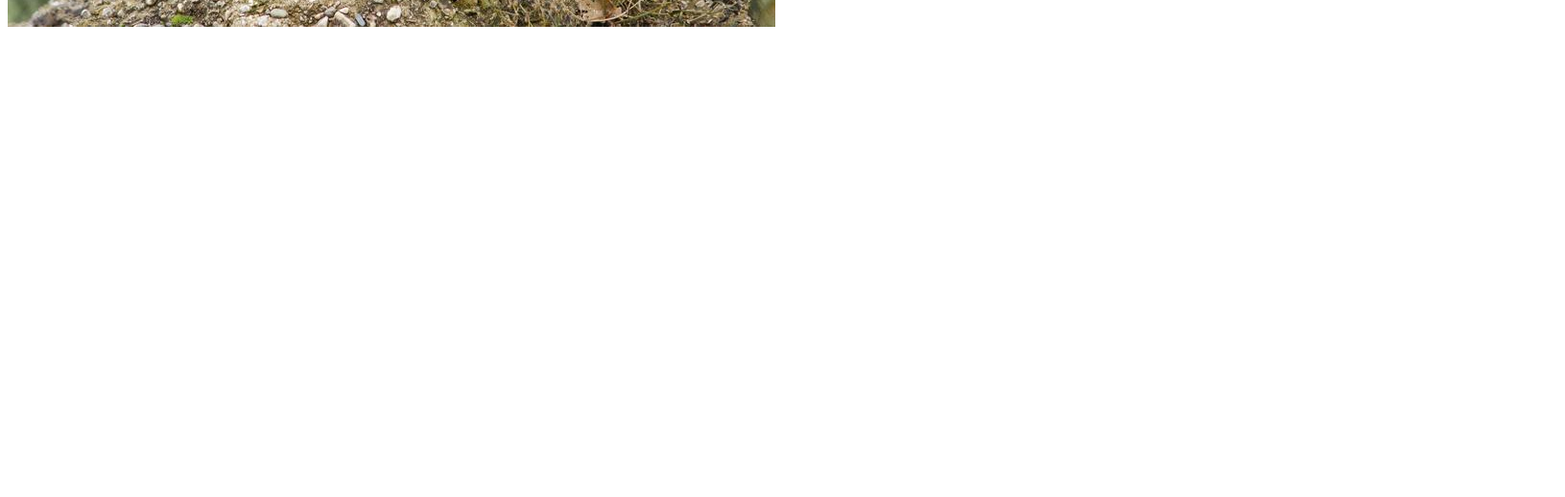
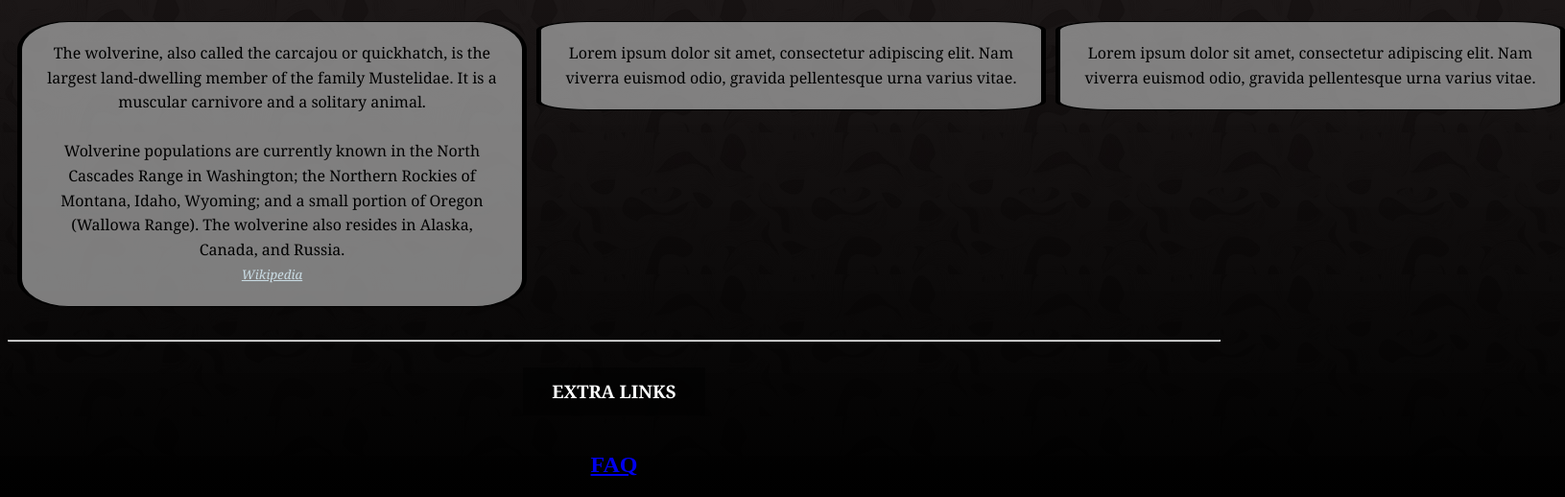
Before and after one commit to ANOG0/WEBSITE, a plain HTML site: page index.html in a window 1280 px wide. Shown: the part 602-1120 px from the top of the page at 96% size, 1631 px wide, since content can reach past the window. Before the commit the page ends 800 px from the top, so only its background shows below. Drawn offline with Linux system fonts and the light colour scheme.

Commit message:
website prototype v1
literly so sigma

```diff
--- /dev/null
+++ b/css/alternate-style.css
@@ -0,0 +1,85 @@
+body {
+	margin-top: 50x; /* 50px is the height of the navbar - change this if the navbarn height changes */
+}
+
+.portfolio-item {
+	margin-bottom: 25px;
+}
+
+footer {
+	margin: 50px 0;
+}
+
+.gridify {
+	display: grid;
+	grid-template: repeat(1, 1fr) / repeat(3, 1fr);
+	min-width: 0;
+	min-height: 0;
+	padding: 10px;
+	grid-gap: 10px;
+}
+
+.container {
+	max-width: 500px;
+	margin: auto;
+}
+
+.main {
+	background-image: linear-gradient(rgba(49, 39, 39, 0.95), rgb(0, 0, 0)), url(backgrounds/looping.jpg);
+}
+
+.img-responsive {
+	width: 525px  ;
+	height: 300 ;
+	border-radius: 5%;
+	border-right : 3px solid #000000;
+	border-left : 3px solid #000000;
+	border-top : 3px solid #000000;
+	border-bottom : 3px solid #000000;
+}
+
+.link {
+	color: rgb(238, 79, 79);
+}
+.alt-link {
+	color: rgb(202, 220, 228)
+}
+
+.styled {
+	display: inline-block;
+	color: #000000;
+	font-family: Georgia, serif;
+	line-height: 1.6;
+	padding: 20px;
+	background-color: #a7a7a7bd;
+	border-right : 5px solid #000000;
+	border-left : 5px solid #000000;
+	border-radius: 10%;
+	border-top : 1px solid #000000;
+	border-bottom : 1px solid #000000;
+}
+
+.text {
+	display: inline-block;
+	color: #ffffff;
+	font-family: Georgia, serif;
+	line-height: 1.6;
+	padding: 10px;
+	padding-left: 30px;
+	padding-right: 30px;
+	background-color: #00000071;
+}
+
+.title-text {
+	font-size: 45px;
+	display: inline-block;
+	color: #ffffff;
+	font-family: Georgia, serif;
+	line-height: 1.6;
+	padding: 10px;
+	padding-left: 30px;
+	padding-right: 30px;
+	background-color: #00000071;
+}
+
+div {text-align: center;}
--- /dev/null
+++ b/css/style.css
@@ -0,0 +1,85 @@
+body {
+	margin-top: 50x; /* 50px is the height of the navbar - change this if the navbarn height changes */
+}
+
+.portfolio-item {
+	margin-bottom: 25px;
+}
+
+footer {
+	margin: 50px 0;
+}
+
+.gridify {
+	display: grid;
+	grid-template: repeat(1, 1fr) / repeat(3, 1fr);
+	min-width: 0;
+	min-height: 0;
+	padding: 10px;
+	grid-gap: 10px;
+}
+
+.container {
+	max-width: 500px;
+	margin: auto;
+}
+
+.main {
+	background-image: linear-gradient(rgba(49, 39, 39, 0.95), rgb(0, 0, 0)), url(backgrounds/looping.jpg);
+}
+
+.img-responsive {
+	width: 525px  ;
+	height: 300 ;
+	border-radius: 5%;
+	border-right : 3px solid #000000;
+	border-left : 3px solid #000000;
+	border-top : 3px solid #000000;
+	border-bottom : 3px solid #000000;
+}
+
+.link {
+	color: rgb(238, 79, 79);
+}
+.alt-link {
+	color: rgb(202, 220, 228)
+}
+
+.styled {
+	display: inline-block;
+	color: #000000;
+	font-family: Georgia, serif;
+	line-height: 1.6;
+	padding: 20px;
+	background-color: #a7a7a7bd;
+	border-right : 5px solid #000000;
+	border-left : 5px solid #000000;
+	border-radius: 10%;
+	border-top : 1px solid #000000;
+	border-bottom : 1px solid #000000;
+}
+
+.text {
+	display: inline-block;
+	color: #ffffff;
+	font-family: Georgia, serif;
+	line-height: 1.6;
+	padding: 10px;
+	padding-left: 30px;
+	padding-right: 30px;
+	background-color: #00000071;
+}
+
+.title-text {
+	font-size: 45px;
+	display: inline-block;
+	color: #ffffff;
+	font-family: Georgia, serif;
+	line-height: 1.6;
+	padding: 10px;
+	padding-left: 30px;
+	padding-right: 30px;
+	background-color: #00000071;
+}
+
+div {text-align: center;}
--- a/index.html
+++ b/index.html
@@ -1,11 +1,70 @@
+<!DOCTYPE html>
 <html>
+  <head>
+    <meta charset="utf-8">
+    <meta name="viewport" content="width=device-width, initial-scale=1.0">
 
-<body>
+    <link href="css/style.css" rel="stylesheet">
+  </head>
 
-  <h1>JONATHAN</h1>
-  <p> i love wolveriens </p>
-  <img src="wolverine.jpg" alt="Wolverine Prowling">
+  <body class="main">
 
-</body>
+
+    <div>
+
+      <div class="title">
+
+        <div class="col-lg-12">
+          <h1 class="title-text">temp</h1>
+        </div>
+
+      </div>
+
+      <div class="gridify">
+
+        <div class="col">
+          <img class="img-responsive" src="assets/images/badger.jpg">
+
+          <h1 class="link"><a href="#project-link" class="link">The Wolverine</a></h1>
+
+          <p class="styled"> The wolverine, also called the carcajou or quickhatch, is the largest land-dwelling member of the family Mustelidae. It is a muscular carnivore and a solitary animal.<br> <br> Wolverine populations are currently known in the North Cascades Range in Washington; the Northern Rockies of Montana, Idaho, Wyoming; and a small portion of Oregon (Wallowa Range). The wolverine also resides in Alaska, Canada, and Russia. <a class="alt-link" href="https://en.wikipedia.org/wiki/Wolverine"> <small><br> <i>Wikipedia</i> </small> </a> </p>
+
+        </div>
+
+        <div class="col">
+          <img class="img-responsive" src="assets/images/badger.jpg">
+
+          <h1 class="link"><a href="#project-link" class="link">Project Name</a></h1>
+
+          <p class="styled">Lorem ipsum dolor sit amet, consectetur adipiscing elit. Nam viverra euismod odio, gravida pellentesque urna varius vitae. </p>
+
+        </div>
+
+        <div class="col">
+          <img class="img-responsive" src="assets/images/badger.jpg">
+
+          <h1><a href="#project-link" class="link">Project Name</a></h1>
+
+          <p class="styled">Lorem ipsum dolor sit amet, consectetur adipiscing elit. Nam viverra euismod odio, gravida pellentesque urna varius vitae.</p>
+
+        </div>
+
+      </div>
+
+    </div><!-- /.container -->
+
+    <hr>
+
+    <div class="container">
+      <div>
+
+        <h3 class="text"> EXTRA LINKS </h3>
+        <h2><a href='faq.html'>FAQ</a></h2>
+
+      </div>
+
+    </div>
+
+  </body>
 
 </html>
```
Also changed, not shown: faq.html (added, +17 -0 lines), assets/images/badger.jpg (renamed from wolverine.jpg), css/backgrounds/badger.jpg (added), css/backgrounds/looping.jpg (added), fonts/glyphicons-halflings-regular.ttf (added), fonts/glyphicons-halflings-regular.woff (added), 2 other files.
